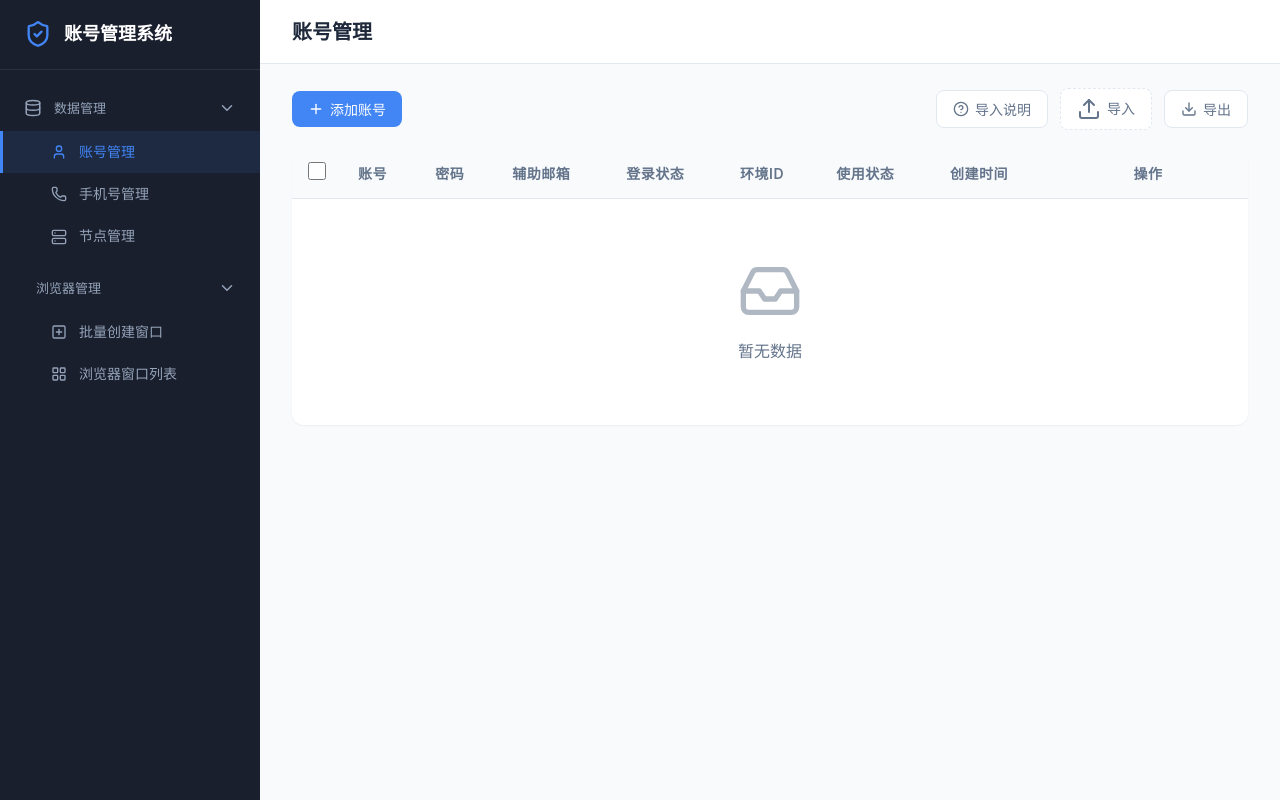
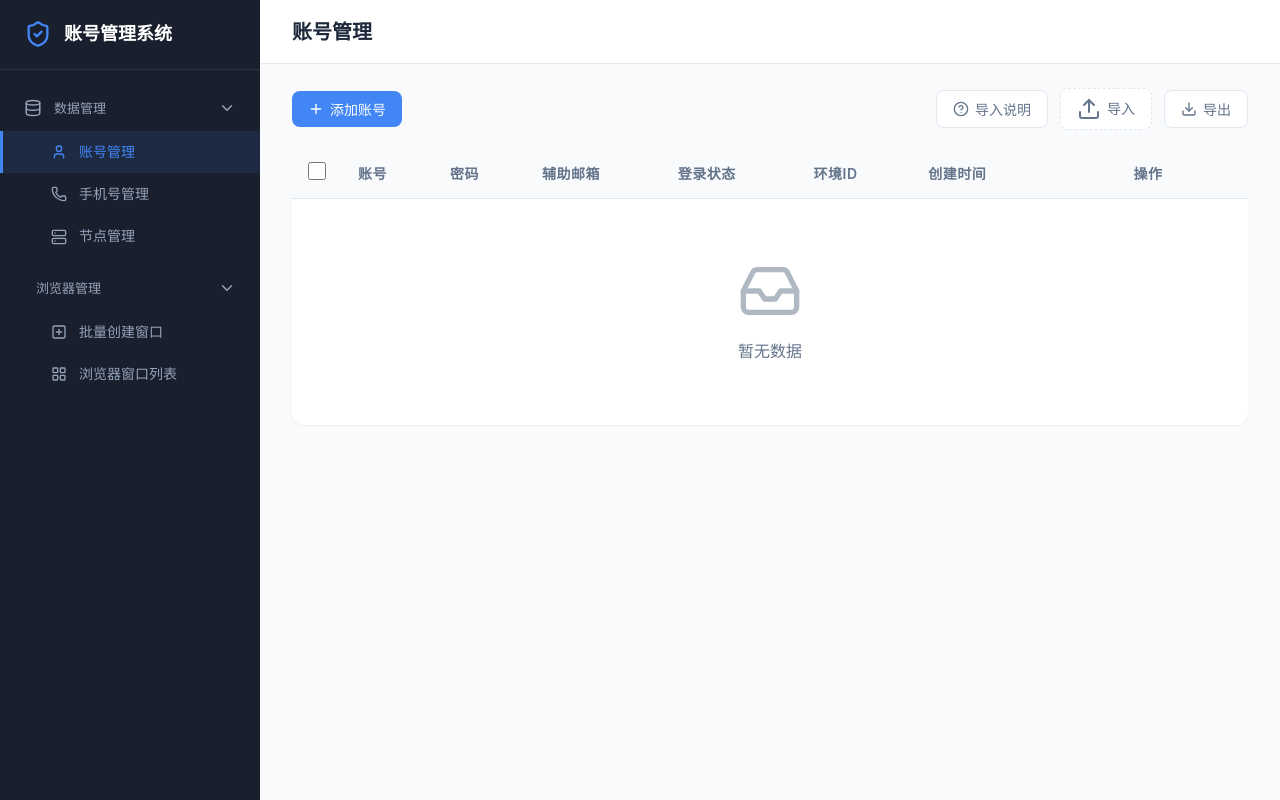
Before and after one commit to lijiabaozhenshuai/GoogleAccountManagement, a Flask app: page / in a window 1280 px wide. Run offline with Flask 3, Linux system fonts and the light colour scheme; data that the repository does not hold is empty.

Commit message:
更新账号总表的排版(2)

```diff
--- a/templates/accounts.html
+++ b/templates/accounts.html
@@ -32,14 +32,6 @@
 <div class="batch-bar" id="batch-bar">
     <span class="selected-count">已选择 <span id="selected-count">0</span> 条</span>
     <div class="batch-actions">
-        <button class="btn btn-sm btn-success" onclick="batchUpdateStatus(true)">
-            <i data-lucide="check"></i>
-            <span>标记已使用</span>
-        </button>
-        <button class="btn btn-sm btn-warning" onclick="batchUpdateStatus(false)">
-            <i data-lucide="x"></i>
-            <span>标记未使用</span>
-        </button>
         <button class="btn btn-sm btn-danger" onclick="batchDelete()">
             <i data-lucide="trash-2"></i>
             <span>批量删除</span>
@@ -60,7 +52,6 @@
                 <th>辅助邮箱</th>
                 <th>登录状态</th>
                 <th>环境ID</th>
-                <th>使用状态</th>
                 <th>创建时间</th>
                 <th class="actions-cell">操作</th>
             </tr>
@@ -277,11 +268,6 @@
                     </span>
                 </td>
                 <td class="env-id-cell" title="${escapeHtml(item.browser_env_id || '')}">${escapeHtml(item.browser_env_id || '-')}</td>
-                <td>
-                    <span class="status-tag ${item.status ? 'used' : 'unused'}">
-                        ${item.status ? '已使用' : '未使用'}
-                    </span>
-                </td>
                 <td>${item.created_at}</td>
                 <td class="actions-cell">
                     <div class="action-btns">
@@ -400,16 +386,6 @@
         showModal('添加账号', `
             <form id="add-form">
                 ${fields}
-                <div class="form-group">
-                    <label class="form-label">状态</label>
-                    <div class="form-switch">
-                        <label class="switch">
-                            <input type="checkbox" name="status">
-                            <span class="switch-slider"></span>
-                        </label>
-                        <span>已使用</span>
-                    </div>
-                </div>
             </form>
         `, async () => {
             const form = document.getElementById('add-form');
@@ -417,8 +393,7 @@
             const data = {
                 account: formData.get('account'),
                 password: formData.get('password'),
-                backup_email: formData.get('backup_email'),
-                status: form.querySelector('[name="status"]').checked
+                backup_email: formData.get('backup_email')
             };
 
             try {
@@ -463,16 +438,6 @@
             showModal('编辑账号', `
                 <form id="edit-form">
                     ${fields}
-                    <div class="form-group">
-                        <label class="form-label">状态</label>
-                        <div class="form-switch">
-                            <label class="switch">
-                                <input type="checkbox" name="status" ${item.status ? 'checked' : ''}>
-                                <span class="switch-slider"></span>
-                            </label>
-                            <span>已使用</span>
-                        </div>
-                    </div>
                 </form>
             `, async () => {
                 const form = document.getElementById('edit-form');
@@ -480,8 +445,7 @@
                 const updateData = {
                     account: formData.get('account'),
                     password: formData.get('password'),
-                    backup_email: formData.get('backup_email'),
-                    status: form.querySelector('[name="status"]').checked
+                    backup_email: formData.get('backup_email')
                 };
 
                 try {
@@ -624,7 +588,6 @@
                         <tr><td>账号</td><td>Google账号邮箱</td><td>是</td></tr>
                         <tr><td>密码</td><td>账号密码</td><td>是</td></tr>
                         <tr><td>辅助邮箱</td><td>备用邮箱地址</td><td>否</td></tr>
-                        <tr><td>状态</td><td>填写"已使用"或"未使用"</td><td>否</td></tr>
                     </tbody>
                 </table>
                 <p class="rules-note">提示：可先下载模板，按模板格式填写后导入。</p>
```
